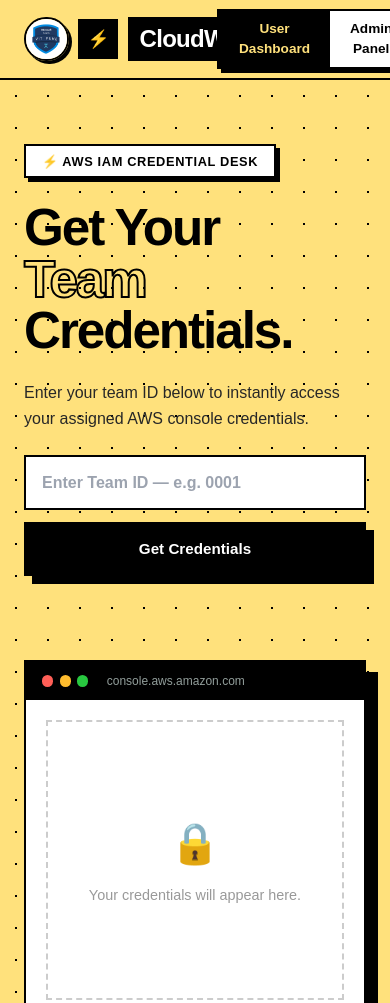
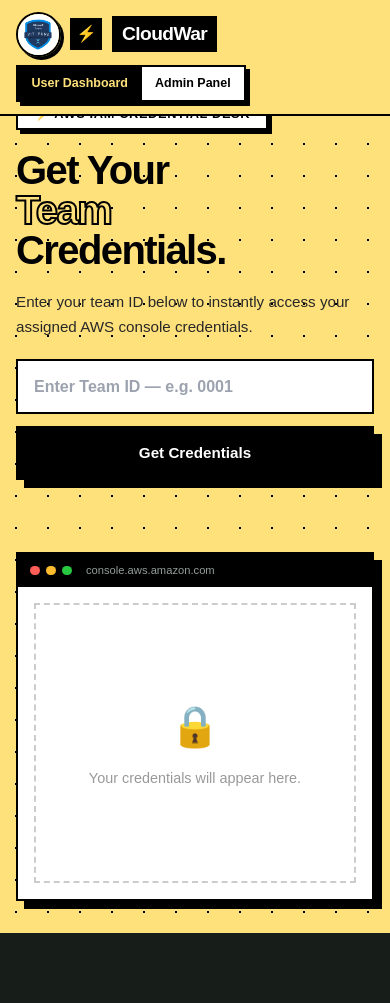
Before and after one commit to omkarP-bit/team-management, a plain HTML site: page mlsc_cloud/frontend/index.html in a window 390 px wide. Shown: the top 1003 px of the page. After the commit the page ends 933 px from the top, so only its background shows below. Drawn offline with nearby package versions, Linux system fonts and the light colour scheme; a web font is replaced by a local one.

Commit message:
fix: full responsive layout for mobile and tablet

```diff
--- a/mlsc_cloud/frontend/styles.css
+++ b/mlsc_cloud/frontend/styles.css
@@ -44,7 +44,8 @@
   left: 0;
   right: 0;
   z-index: 100;
-  height: 5rem;
+  height: auto;
+  min-height: 4rem;
   background: var(--yellow);
   border-bottom: 2px solid var(--black);
   display: flex;
@@ -55,10 +56,12 @@
   width: 100%;
   max-width: 1200px;
   margin: 0 auto;
-  padding: 0 1.5rem;
+  padding: 0.75rem 1rem;
   display: flex;
   align-items: center;
   justify-content: space-between;
+  flex-wrap: wrap;
+  gap: 0.5rem;
 }
 
 .nav-logo {
@@ -78,14 +81,14 @@
 }
 
 .logo-icon {
-  width: 2.5rem;
-  height: 2.5rem;
+  width: 2rem;
+  height: 2rem;
   background: var(--black);
   color: var(--yellow);
   display: flex;
   align-items: center;
   justify-content: center;
-  font-size: 1.1rem;
+  font-size: 1rem;
   border: 2px solid var(--black);
   flex-shrink: 0;
 }
@@ -93,11 +96,11 @@
 .logo-text {
   font-family: 'Cabinet Grotesk', sans-serif;
   font-weight: 800;
-  font-size: 1.5rem;
+  font-size: 1.2rem;
   letter-spacing: -0.03em;
   color: var(--white);
   background: var(--black);
-  padding: 0.15rem 0.6rem;
+  padding: 0.1rem 0.5rem;
   border: 2px solid var(--black);
 }
 
@@ -107,18 +110,20 @@
   border: 2px solid var(--black);
   background: var(--white);
   box-shadow: 4px 4px 0px 0px var(--black);
+  flex-shrink: 0;
 }
 
 .tab-btn {
   font-family: 'Satoshi', sans-serif;
   font-weight: 700;
-  font-size: 0.85rem;
-  padding: 0.5rem 1.25rem;
+  font-size: 0.78rem;
+  padding: 0.45rem 0.85rem;
   background: transparent;
   border: none;
   cursor: pointer;
   color: var(--black);
   transition: background 0.15s, color 0.15s;
+  white-space: nowrap;
 }
 
 .tab-btn.active {
@@ -132,12 +137,12 @@
 
 /* ── MAIN ── */
 .main-wrap {
-  padding-top: 5rem;
+  padding-top: 4rem;
 }
 
 /* ── HERO ── */
 .hero-section {
-  min-height: calc(100vh - 5rem);
+  min-height: calc(100vh - 4rem);
   display: flex;
   align-items: center;
 }
@@ -148,18 +153,22 @@
   width: 100%;
   max-width: 1200px;
   margin: 0 auto;
-  padding: 4rem 1.5rem;
+  padding: 2.5rem 1rem;
   display: grid;
   grid-template-columns: 1fr 1fr;
-  gap: 4rem;
-  align-items: center;
+  gap: 3rem;
+  align-items: start;
 }
 
 @media (max-width: 900px) {
-  .hero-grid { grid-template-columns: 1fr; gap: 2.5rem; }
+  .hero-grid {
+    grid-template-columns: 1fr;
+    gap: 2rem;
+    padding: 2rem 1rem;
+  }
 }
 
-.hero-left { display: flex; flex-direction: column; gap: 1.5rem; }
+.hero-left { display: flex; flex-direction: column; gap: 1.25rem; }
 
 .hero-badge {
   display: inline-flex;
@@ -180,13 +189,11 @@
 .hero-heading {
   font-family: 'Cabinet Grotesk', sans-serif;
   font-weight: 800;
-  font-size: 5rem;
+  font-size: clamp(2.5rem, 8vw, 5rem);
   line-height: 1;
   letter-spacing: -0.04em;
   color: var(--black);
 }
-
-@media (max-width: 600px) { .hero-heading { font-size: 3.2rem; } }
 
 .hero-outline {
   -webkit-text-stroke: 2px var(--black);
@@ -194,9 +201,9 @@
 }
 
 .hero-sub {
-  font-size: 1rem;
+  font-size: 0.95rem;
   color: var(--dark-card);
-  max-width: 420px;
+  max-width: 100%;
   line-height: 1.6;
 }
 
@@ -204,6 +211,7 @@
   display: flex;
   flex-direction: column;
   gap: 0.75rem;
+  width: 100%;
   max-width: 420px;
 }
 
@@ -328,21 +336,24 @@
 .browser-mockup {
   background: var(--white);
   border: 2px solid var(--black);
-  box-shadow: 12px 12px 0px 0px var(--black);
+  box-shadow: 8px 8px 0px 0px var(--black);
   overflow: hidden;
+  width: 100%;
+  max-width: 100%;
 }
 
 .browser-bar {
   background: var(--black);
-  padding: 0.6rem 1rem;
+  padding: 0.5rem 0.75rem;
   display: flex;
   align-items: center;
   gap: 0.4rem;
+  overflow: hidden;
 }
 
 .dot {
-  width: 0.7rem;
-  height: 0.7rem;
+  width: 0.6rem;
+  height: 0.6rem;
   border-radius: 50%;
   flex-shrink: 0;
 }
@@ -351,16 +362,21 @@
 .dot.green { background: #28c840; }
 
 .browser-url {
-  margin-left: 0.75rem;
+  margin-left: 0.5rem;
   font-family: 'Satoshi', sans-serif;
-  font-size: 0.75rem;
+  font-size: 0.7rem;
   color: var(--sage);
   opacity: 0.8;
+  overflow: hidden;
+  text-overflow: ellipsis;
+  white-space: nowrap;
 }
 
 .browser-body {
-  padding: 1.25rem;
-  min-height: 320px;
+  padding: 1rem;
+  min-height: 280px;
+  overflow-y: auto;
+  max-height: 80vh;
 }
 
 .placeholder-box {
@@ -544,7 +560,7 @@
 
 /* ── ADMIN ── */
 .admin-hero {
-  padding: 4rem 1.5rem 3rem;
+  padding: 2.5rem 1rem 2rem;
   display: flex;
   flex-direction: column;
   gap: 1rem;
@@ -555,20 +571,24 @@
 .admin-grid {
   display: grid;
   grid-template-columns: 1fr 1fr;
-  gap: 0;
   max-width: 1200px;
   margin: 0 auto;
-  padding: 3rem 1.5rem;
+  padding: 2rem 1rem;
   gap: 2rem;
 }
 
-@media (max-width: 900px) { .admin-grid { grid-template-columns: 1fr; } }
+@media (max-width: 900px) {
+  .admin-grid {
+    grid-template-columns: 1fr;
+    padding: 1.5rem 1rem;
+  }
+}
 
 .nb-card {
   background: var(--white);
   border: 2px solid var(--black);
   box-shadow: 8px 8px 0px 0px var(--black);
-  padding: 2rem;
+  padding: 1.5rem;
 }
 
 .sage-card { background: var(--sage); }
```
